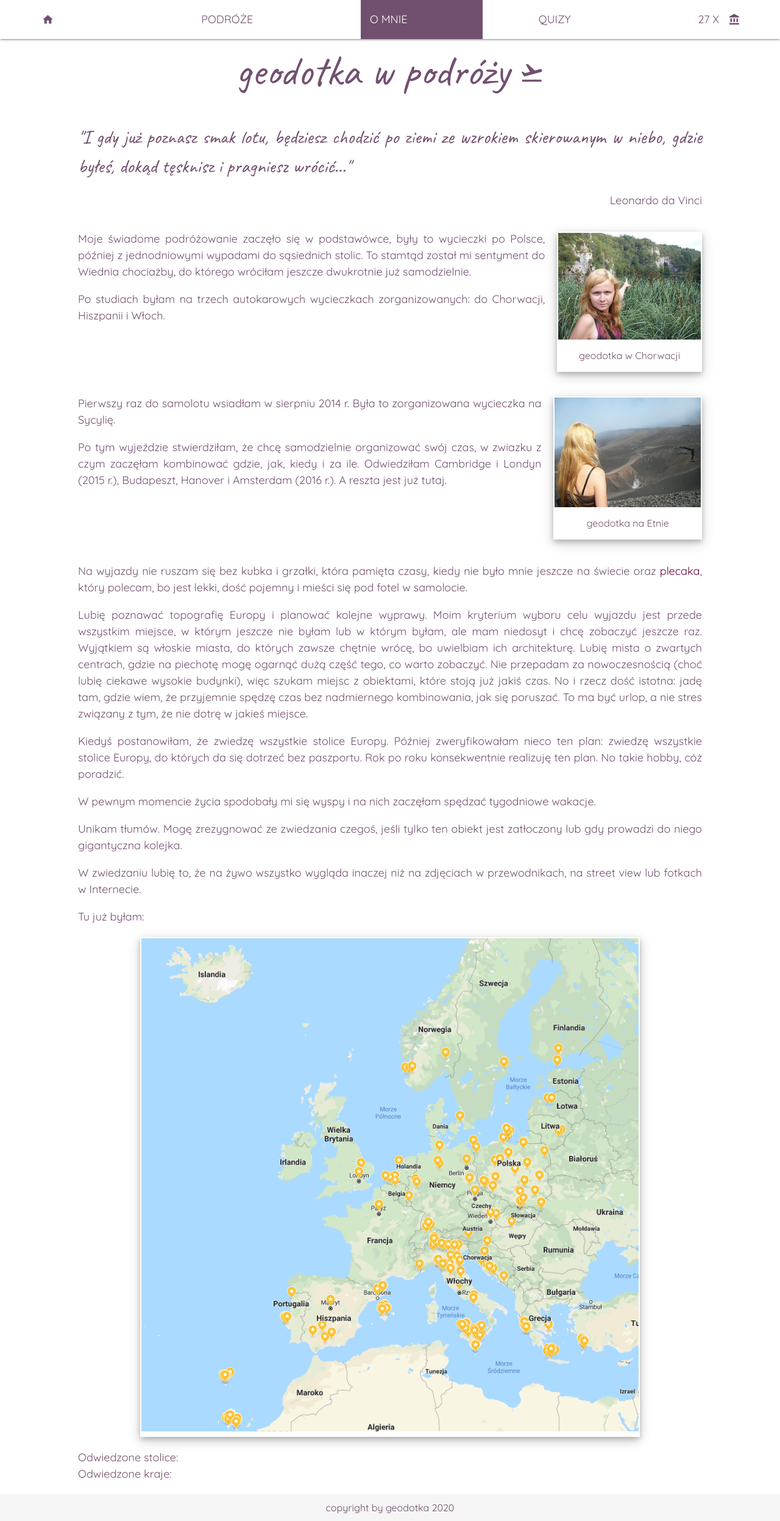
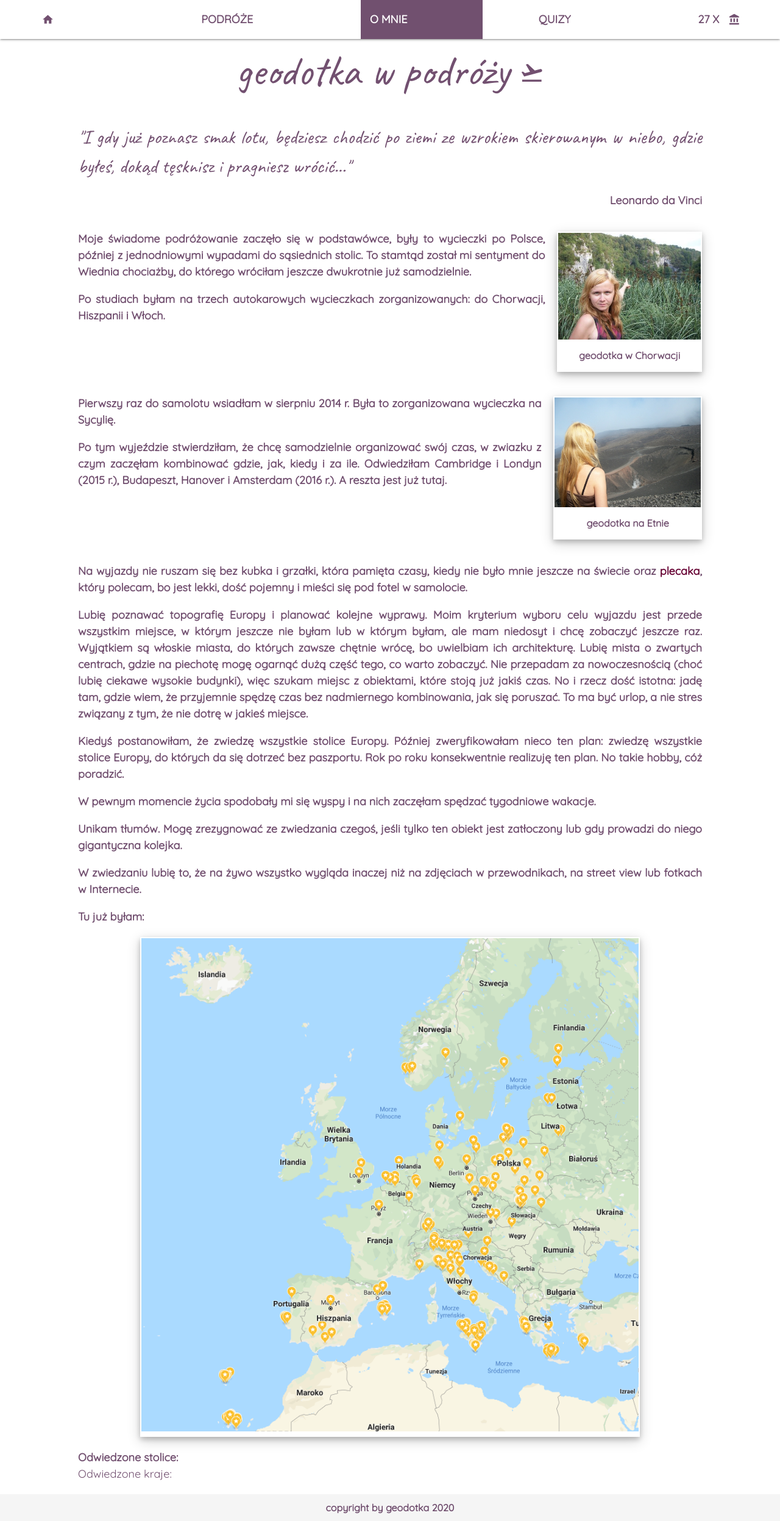
Before and after one commit to geodotka/mindtrip, a Django app: template mindtrip/trips/templates/trips/about_me.html in a window 1280 px wide. Shown: the whole page at 61% size. Run offline with Django 3.2, Linux system fonts and the light colour scheme; the template is opened without the code that fills it, so the values that code supplies are empty.

Commit message:
Add bold to font

```diff
--- a/mindtrip/static/css/trips.css
+++ b/mindtrip/static/css/trips.css
@@ -17,6 +17,7 @@ body {
 	padding: 0;
 	font-family: 'Quicksand', sans-serif;
 	font-size: 18px;
+	font-weight: bold;
 	color: rgba(56, 9, 53, 0.71);
 	background-color: #fff;
 	position: relative;
@@ -105,6 +106,7 @@ footer {
 .banner {
 	font-size: 70px;
 	font-family: 'Caveat', cursive;
+	font-weight: normal;
 	text-align: center;
 	margin-bottom: 10px;
 	position: relative;
@@ -215,6 +217,7 @@ footer {
 	display: flex;
 	font-family: 'Caveat', cursive;
 	font-size: 30px;
+	font-weight: normal;
 	margin-bottom: 20px;
 }
 
@@ -415,6 +418,7 @@ form button {
 .leonardo-sentence {
 	font-family: 'Caveat', cursive;
 	font-size: 32px;
+	font-weight: normal;
 	text-align: justify;
 	margin-bottom: 5px;
 }
@@ -524,6 +528,7 @@ form button {
 .hp-gallery div span {
 	color: #fff;
 	font-family: 'Caveat', cursive;
+	font-weight: normal;
 	position: absolute;
 }
 
@@ -561,6 +566,7 @@ form button {
 .news label {
 	font-family: 'Caveat', cursive;
 	font-size: 32px;
+	font-weight: normal;
 	margin-left: 5px;
 	color: rgba(56, 9, 53, 0.71);
 }
@@ -696,6 +702,7 @@ form button {
 		display: flex;
 		font-family: 'Caveat', cursive;
 		font-size: 20px;
+		font-weight: normal;
 		margin-bottom: 10px;
 	}
 
@@ -1004,6 +1011,7 @@ form button {
 		display: block;
 		font-family: 'Caveat', cursive;
 		font-size: 20px;
+		font-weight: normal;
 		margin-bottom: 10px;
 	}
 
--- a/mindtrip/trips/templates/trips/about_me.html
+++ b/mindtrip/trips/templates/trips/about_me.html
@@ -96,7 +96,7 @@
 			</p>
 		</section>
 		<section>
-			<strong>Tu już byłam:</strong>
+			Tu już byłam:
 			<div class="i-was-here">
 				<div class="polaroid">
 					<img src="" data-src="{{ STATIC_URL }}img/eurotrip.png?d=06012020">
@@ -104,7 +104,7 @@
 			</div>
 		</section>
 		<section>
-			<strong>Odwiedzone stolice:</strong>
+			Odwiedzone stolice:
 			<div class="capitals">
 				{% for capital in capitals %}
 					<div class="polaroid-item">
```
